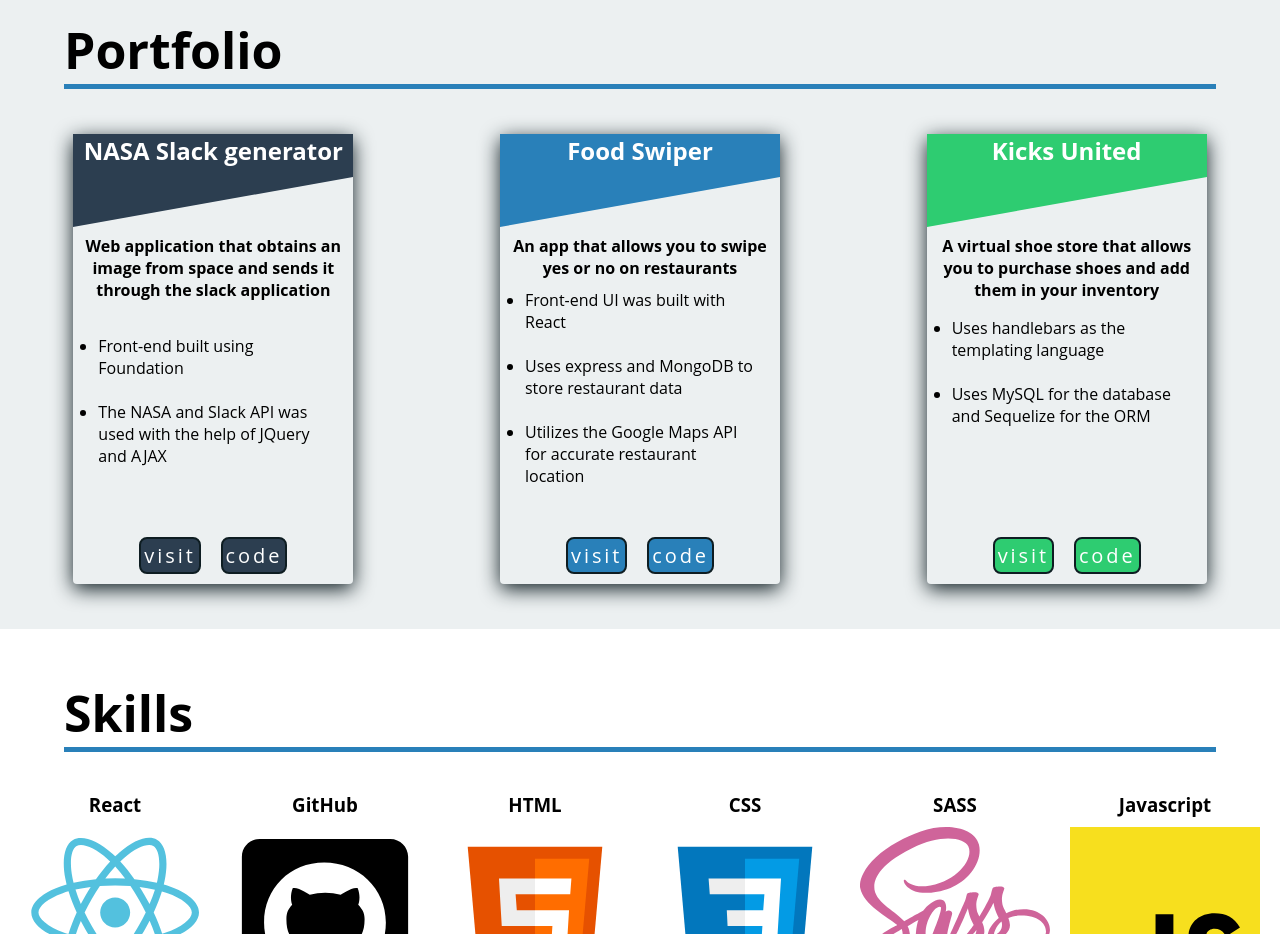
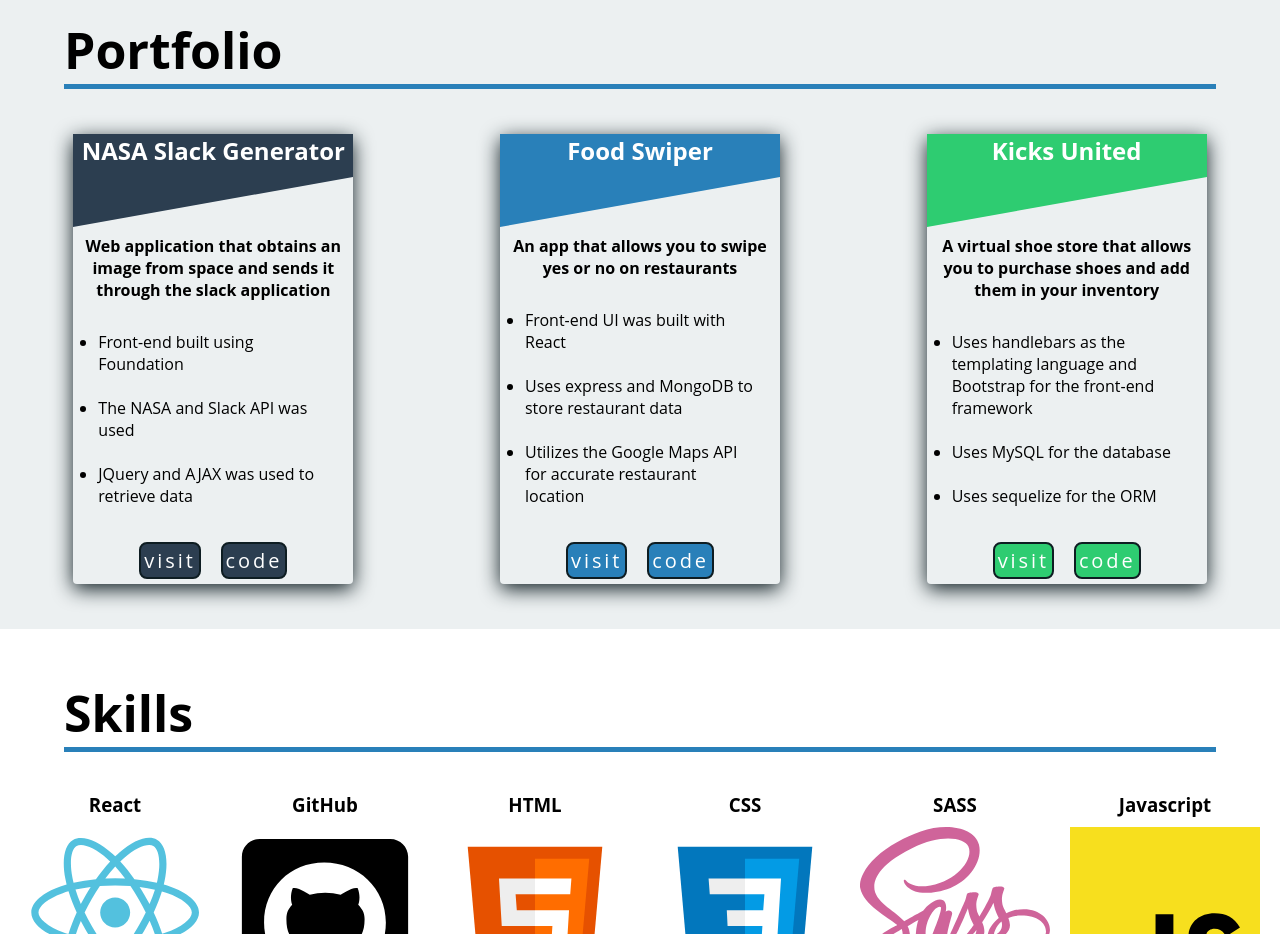
Before and after one commit to bhamann-collab/reactportfolio, a React (Create React App) app: page / in a window 1280 px wide. Shown: the part 1100-2034 px from the top of the page. Built offline with nearby package versions, Linux system fonts and the light colour scheme.

Commit message:
New component made for different portfolios

```diff
--- a/src/components/Portfolio/Portfolio.js
+++ b/src/components/Portfolio/Portfolio.js
@@ -1,4 +1,5 @@
 import React from 'react'
+import PortfolioRectangle from './PortfolioRectangle'
 
 const Portfolio = () => {
     return (
@@ -7,68 +8,37 @@
                 <h1>Portfolio</h1>
                 <div className="headingLine"></div>
                 <div className="container">
-                    <div className="portfolioItem">
-                        <div class="titlePortfolio portfolioItem1">
-                            <h2>NASA Slack generator</h2>
-                        </div>
-                        <p>Web application that obtains an image from space and sends it through the slack application</p>
-                        <br />
-                        <ul>
-                            <li>
-                                <p>Front-end built using Foundation</p>
-                            </li>
-                            <br />
-                            <li>
-                                <p>The NASA and Slack API was used with the help of JQuery and AJAX</p>
-                            </li>
-                        </ul>
-                        <div className="buttons">
-                            <a href="https://borucltd.github.io/patient0/" target="_blank" className="project1">visit</a>
-                            <a href="https://github.com/borucltd/patient0" target="_blank" className="project1">code</a>
-                        </div>
-                    </div>
-                    <div className="portfolioItem">
-                        <div className="titlePortfolio portfolioItem2">
-                            <h2>Food Swiper</h2>
-                        </div>
-                        <p>An app that allows you to swipe yes or no on restaurants</p>
-                        <ul>
-                            <li>
-                                <p>Front-end UI was built with React</p>
-                            </li>
-                            <br />
-                            <li>
-                                <p>Uses express and MongoDB to store restaurant data</p>
-                            </li>
-                            <br />
-                            <li>
-                                <p>Utilizes the Google Maps API for accurate restaurant location</p>
-                            </li>
-                        </ul>
-                        <div className="buttons">
-                            <a href="https://boiling-headland-74814.herokuapp.com/" target="_blank" class="project2">visit</a>
-                            <a href="https://github.com/bhamann-collab/food-swipe" target="_blank" class="project2">code</a>
-                        </div>
-                    </div>
-                    <div class="portfolioItem">
-                        <div class="titlePortfolio portfolioItem3">
-                            <h2>Kicks United</h2>
-                        </div>
-                        <p>A virtual shoe store that allows you to purchase shoes and add them in your inventory</p>
-                        <ul>
-                            <li>
-                                <p>Uses handlebars as the templating language</p>
-                            </li>
-                            <br />
-                            <li>
-                                <p>Uses MySQL for the database and Sequelize for the ORM</p>
-                            </li>
-                        </ul>
-                        <div class="buttons">
-                            <a href="https://kicksunited.herokuapp.com/" target="_blank" class="project3">visit</a>
-                            <a href="https://github.com/bhamann-collab/shop" target="_blank" class="project3">code</a>
-                        </div>
-                    </div>
+
+                    <PortfolioRectangle
+                    number={1}
+                    title={"NASA Slack Generator"}
+                    description={"Web application that obtains an image from space and sends it through the slack application"}
+                    comment1={"Front-end built using Foundation"}
+                    comment2={"The NASA and Slack API was used"}
+                    comment3={"JQuery and AJAX was used to retrieve data"}
+                    website={"https://borucltd.github.io/patient0/"}
+                    code={"https://github.com/borucltd/patient0"}
+                    />
+                    <PortfolioRectangle
+                    number={2}
+                    title={"Food Swiper"}
+                    description={"An app that allows you to swipe yes or no on restaurants"}
+                    comment1={"Front-end UI was built with React"}
+                    comment2={"Uses express and MongoDB to store restaurant data"}
+                    comment3={"Utilizes the Google Maps API for accurate restaurant location"}
+                    website={"https://boiling-headland-74814.herokuapp.com/"}
+                    code={"https://github.com/bhamann-collab/food-swipe"}
+                    />
+                    <PortfolioRectangle
+                    number={3}
+                    title={"Kicks United"}
+                    description={"A virtual shoe store that allows you to purchase shoes and add them in your inventory"}
+                    comment1={"Uses handlebars as the templating language and Bootstrap for the front-end framework"}
+                    comment2={"Uses MySQL for the database"}
+                    comment3={"Uses sequelize for the ORM"}
+                    website={"https://kicksunited.herokuapp.com/"}
+                    code={"https://github.com/bhamann-collab/shop"}
+                    />
                 </div>
             </section>
         </div>
--- a/src/components/Portfolio/PortfolioRectangle.js
+++ b/src/components/Portfolio/PortfolioRectangle.js
@@ -1,25 +1,29 @@
 import React from 'react'
 
-const PortfolioRectangle = () => {
+const PortfolioRectangle = (props) => {
     return (
         <div className="portfolioItem">
-            <div class="titlePortfolio portfolioItem1">
-                <h2>NASA Slack generator</h2>
+            <div class={`titlePortfolio portfolioItem${props.number}`}>
+                <h2>{props.title}</h2>
             </div>
-            <p>Web application that obtains an image from space and sends it through the slack application</p>
+            <p>{props.description}</p>
             <br />
             <ul>
                 <li>
-                    <p>Front-end built using Foundation</p>
+                    <p>{props.comment1}</p>
                 </li>
                 <br />
                 <li>
-                    <p>The NASA and Slack API was used with the help of JQuery and AJAX</p>
+                    <p>{props.comment2}</p>
+                </li>
+                <br />
+                <li>
+                    <p>{props.comment3}</p>
                 </li>
             </ul>
             <div className="buttons">
-                <a href="https://borucltd.github.io/patient0/" target="_blank" className="project1">visit</a>
-                <a href="https://github.com/borucltd/patient0" target="_blank" className="project1">code</a>
+                <a href={props.website} target="_blank" className={`project${props.number}`}>visit</a>
+                <a href={props.code} target="_blank" className={`project${props.number}`}>code</a>
             </div>
         </div>
     )
```
